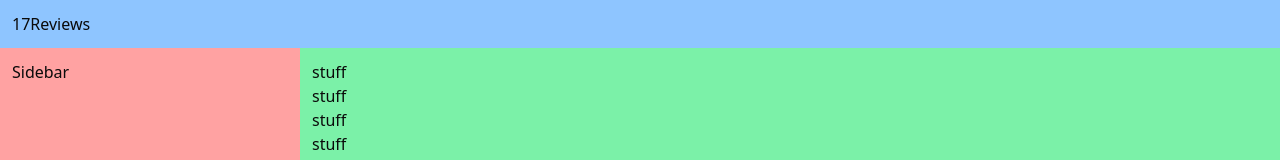
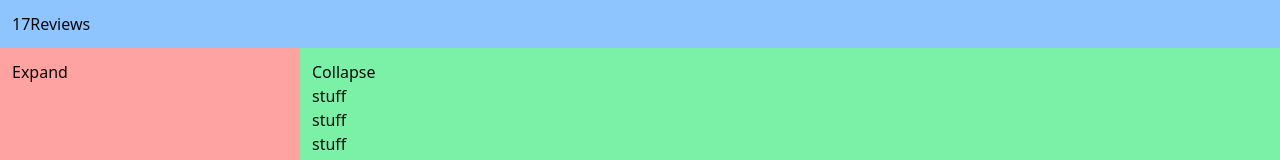
Before and after one commit to astegmaier/playground-shadcn-sidebar, a React (Vite) app: page / in a window 1280 px wide. Shown: the top 160 px of the page. Built offline with nearby package versions, Linux system fonts and the light colour scheme.

Commit message:
Add expanded/collapsed.

```diff
--- a/src/App.tsx
+++ b/src/App.tsx
@@ -4,9 +4,11 @@ export const App = () => {
   return (
     <div className="grid grid-cols-[300px_1fr] grid-rows-[auto_1fr] h-screen w-screen overflow-hidden">
       <div className="p-3 bg-blue-300 col-span-2">17Reviews</div>
-      <div className="p-3 bg-red-300 overflow-auto max-h-full">Sidebar</div>
+      <div className="p-3 bg-red-300 overflow-auto max-h-full">
+        <BigList />
+      </div>
       <div className="p-3 bg-green-300 overflow-auto max-h-full">
-        <BigList />
+        <BigList expanded />
       </div>
     </div>
   );
--- a/src/BigList.tsx
+++ b/src/BigList.tsx
@@ -1,10 +1,25 @@
-export const BigList = () => {
+import { useState } from "react";
+
+interface BigListProps {
+  expanded?: boolean;
+}
+
+export const BigList = ({ expanded }: BigListProps) => {
+  const [isExpanded, setIsExpanded] = useState(!!expanded);
   const stuff = Array(1000).fill("stuff");
+
   return (
-    <ul>
-      {stuff.map((item, index) => (
-        <li key={index}>{item}</li>
-      ))}
-    </ul>
+    <>
+      <p>
+        <button type="button" onClick={() => setIsExpanded((prev) => !prev)}>
+          {isExpanded ? "Collapse" : "Expand"}
+        </button>
+      </p>
+      <ul>
+        {(isExpanded ? stuff : []).map((item, index) => (
+          <li key={index}>{item}</li>
+        ))}
+      </ul>
+    </>
   );
 };
```
